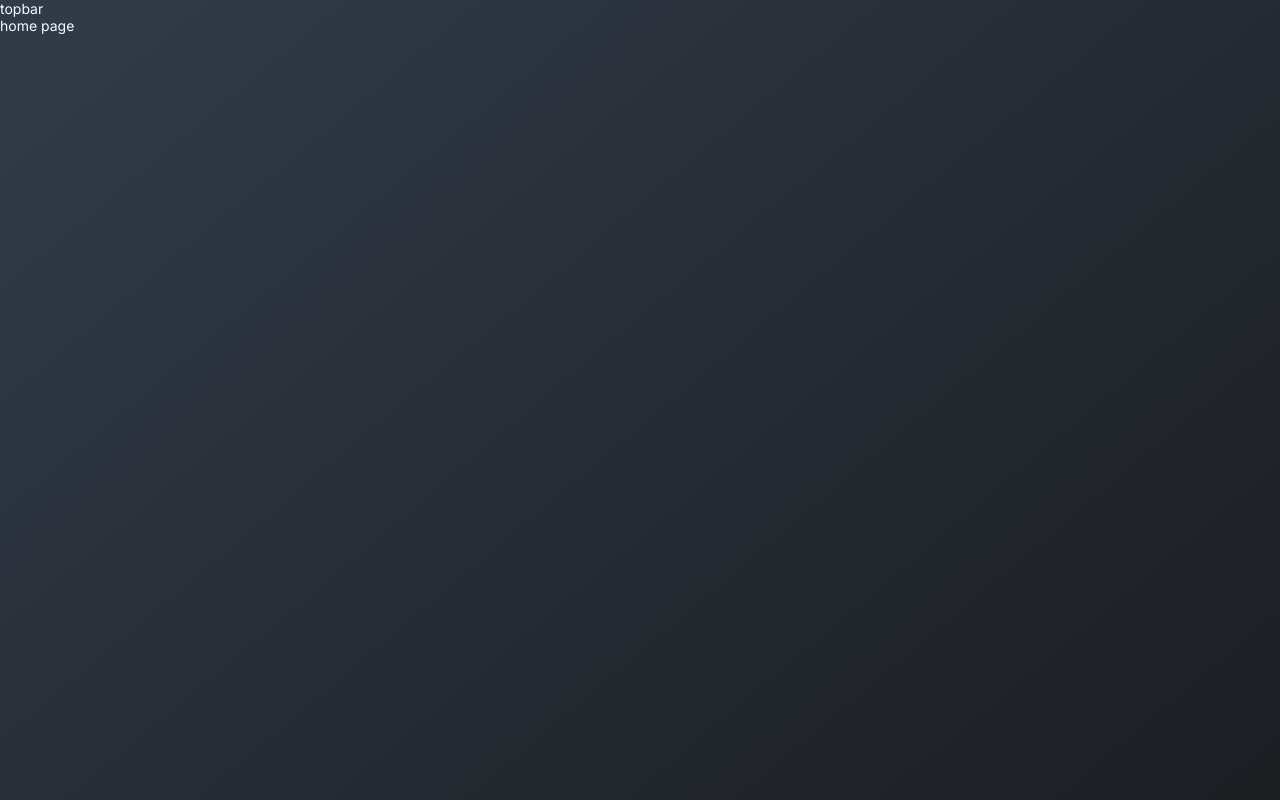
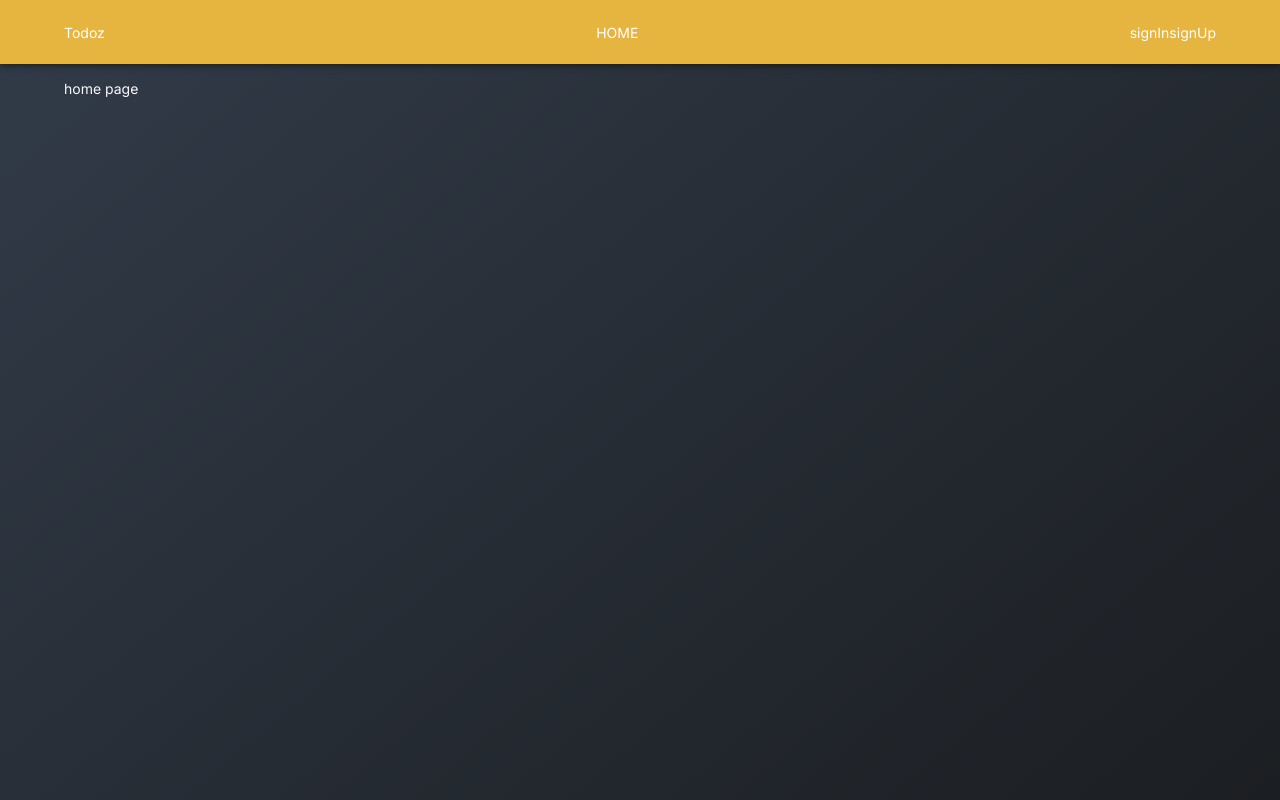
Before and after one commit to wajahatfaryadali/next-todo, a Next.js app: page / in a window 1280 px wide. Built offline with nearby package versions, Linux system fonts and the light colour scheme.

Commit message:
top app bar added

```diff
--- a/src/components/CustomLayout/CustomLayout.tsx
+++ b/src/components/CustomLayout/CustomLayout.tsx
@@ -1,10 +1,11 @@
 'use client'
 import React, { useMemo } from "react"
-import { Box, ThemeProvider } from "@mui/material";
+import { Box, Container, ThemeProvider } from "@mui/material";
 import { usePathname } from "next/navigation";
 import { handleTopbarVisibility } from "@/utils/helpers/helpers";
 import { customTheme } from "@/utils/theme/custom-theme";
 import classes from './customLaout.module.css';
+import TopBar from "../muiComponents/TopBar/TopBar";
 
 
 interface CustomLayoutProps {
@@ -21,8 +22,13 @@ const CustomLayout: React.FC<CustomLayoutProps> = ({ children }) => {
         <ThemeProvider theme={customTheme}>
             {showTopBar ?
                 <>
-                    <div>topbar</div>
-                    {children}
+                    <TopBar />
+                    <Box mt={{ xs: '56px', sm: '64px' }} maxHeight={{ xs: 'calc(100vh - 56px)', sm: 'calc(100vh - 64px)' }}>
+                        <Container sx={{ pt: 2 }}>
+
+                            {children}
+                        </Container>
+                    </Box>
                 </>
                 :
                 <Box component={'div'} className={classes.authContainer} padding={{ xs: '1rem', md: '0' }}>
--- /dev/null
+++ b/src/components/muiComponents/TopBar/TopBar.tsx
@@ -0,0 +1,44 @@
+import { Container } from '@mui/material';
+import AppBar from '@mui/material/AppBar';
+import Box from '@mui/material/Box';
+import Toolbar from '@mui/material/Toolbar';
+import Link from 'next/link';
+import classes from './topBar.module.css'
+import { URL_HOME, URL_SIGN_IN, URL_SIGN_UP } from '@/utils/routes-path';
+
+
+const TopBar = () => {
+    return (
+        <Box sx={{ flexGrow: 1 }}>
+            <AppBar position="fixed" classes={{ root: classes.appBar }}>
+                <Toolbar sx={{ px: { xs: 0, md: '' } }}>
+                    <Container
+                        sx={{
+                            display: 'flex',
+                            justifyContent: 'space-between'
+                        }}
+                    >
+                        <Link href={URL_SIGN_IN}>
+                            Todoz
+                        </Link>
+                        <Box sx={{ display: 'flex', gap: 2, flexGrow: 1, justifyContent: 'center' }}>
+                            <Link href={URL_HOME}>
+                                HOME
+                            </Link>
+                        </Box>
+                        <>
+                            <Link href={URL_SIGN_IN}>
+                                signIn
+                            </Link>
+                            <Link href={URL_SIGN_UP}>
+                                signUp
+                            </Link>
+                        </>
+                    </Container>
+                </Toolbar>
+            </AppBar>
+        </Box>
+    );
+}
+
+export default TopBar
--- /dev/null
+++ b/src/components/muiComponents/TopBar/topBar.module.css
@@ -0,0 +1,3 @@
+.appBar{
+    /* border: 1px solid red; */
+}
--- a/src/utils/routes-path.ts
+++ b/src/utils/routes-path.ts
@@ -1,2 +1,3 @@
+export const URL_HOME = "/";
 export const URL_SIGN_IN = "/auth/sign-in";
 export const URL_SIGN_UP = "/auth/sign-up";
```
